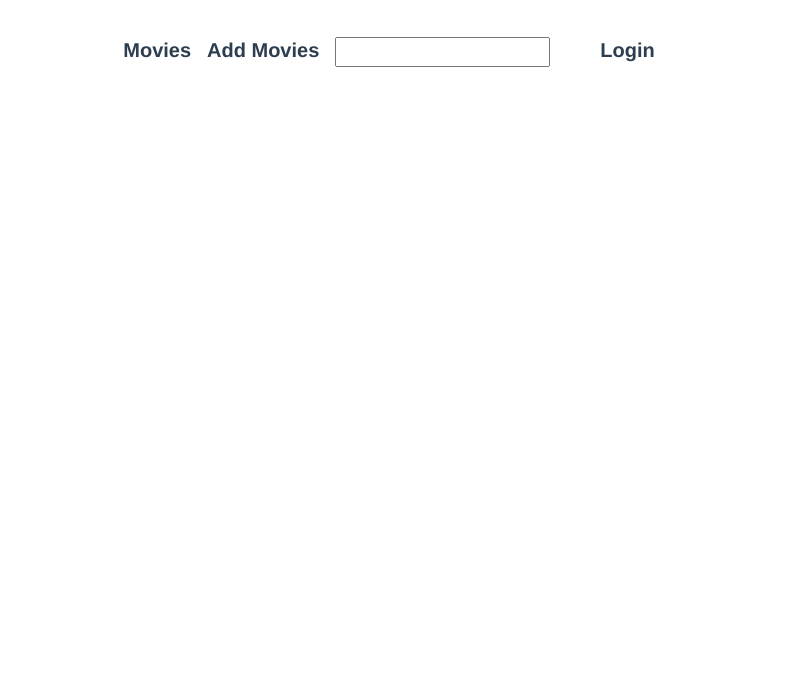
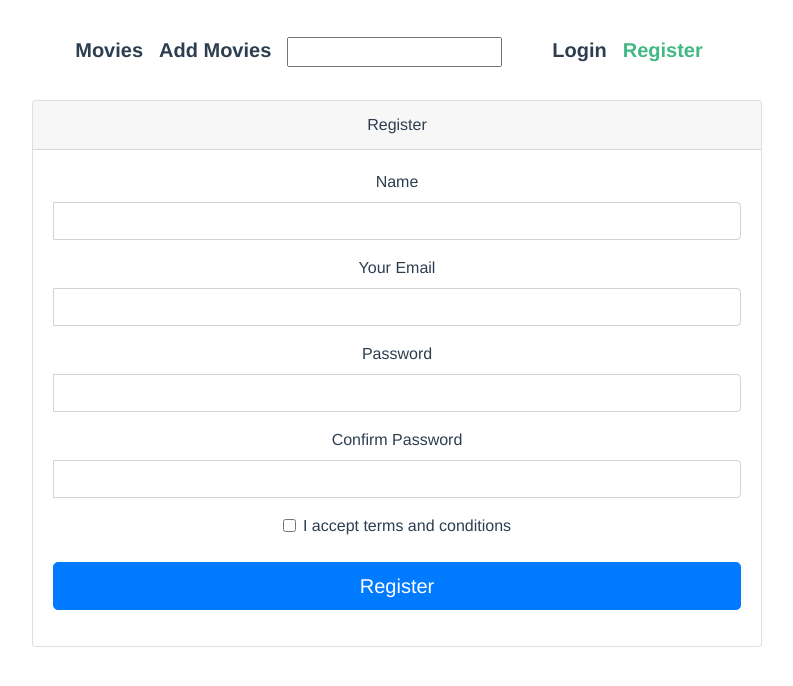
Before and after one commit to Vukasin993/movies-app, a Vue app: page /register in a window 1280 px wide. Shown: the top 686 px of the page, without its empty margins (243-1036 px from the left). Built offline with nearby package versions, Linux system fonts and the light colour scheme.

Commit message:
Add login and logout, create Register form, add register in auth.js

```diff
--- a/src/components/AddMovie.vue
+++ b/src/components/AddMovie.vue
@@ -21,7 +21,7 @@
             </div>
             <label for="duration" class="col-sm-2 col-form-label">Duration</label>
             <div class="col-sm-10">
-            <input v-model="duration" type="text" class="form-control"  placeholder="duration">
+            <input v-model.number="duration" type="number" class="form-control"  placeholder="duration">
             </div>
             <label for="director" class="col-sm-2 col-form-label">Director</label>
             <div class="col-sm-10">
@@ -72,7 +72,7 @@ export default {
                 this.errors.push('duration is required.');
             }
 
-             if(!this.director) {
+             if(!this.director ) {
                 this.errors.push('director is required.');
             }
 
--- a/src/components/NavBar.vue
+++ b/src/components/NavBar.vue
@@ -4,8 +4,11 @@
       <router-link to="/" class="navbar-brand">Movies</router-link>
       <router-link to="/add-movie" class="navbar-brand">Add Movies</router-link>
       <input @input="handleSearchTextChange" />
-      <router-link to="/login" class="navbar-brand login"> Login</router-link>
+      <router-link to="/login" class="navbar-brand login" v-if="!isUserAuthenticated"> Login</router-link>
+      <router-link to="/register" class="navbar-brand" v-if="!isUserAuthenticated">Register</router-link>
+
     </div>
+     <button v-if="isUserAuthenticated" @click="onLogout" type="button" class="btn btn-dark btn-sm">Log out</button>
     <div>
 
     </div>
@@ -14,7 +17,7 @@
 </template>
 
 <script>
-import {mapGetters, mapMutations} from 'vuex'
+import {mapGetters, mapMutations, mapActions} from 'vuex'
 // import AddMovie from './AddMovie'
 
 
@@ -26,19 +29,31 @@ export default {
 
 
   computed: {
-      ...mapGetters([
-          'movies',
-          'filteredMovies'
-      ]),
+      ...mapGetters({
+           isUserAuthenticated: "auth/isUserAuthenticated",
+          movies:'movies',
+          filteredMovies: 'filteredMovies'
+      }),
   },
     methods: {
         ...mapMutations( [
           'setSearchText'
         ]),
 
-   handleSearchTextChange(event) {
-     this.setSearchText(event.target.value)
-   }
+       handleSearchTextChange(event) {
+         this.setSearchText(event.target.value)
+        },
+
+        ...mapActions({
+          logout: "auth/logout"
+        }),
+
+        onLogout() {
+          this.logout();
+          this.$router.push({
+            name:"login"
+          });
+        }
 }
 }
 </script>
--- /dev/null
+++ b/src/components/Register.vue
@@ -0,0 +1,129 @@
+<template>
+  <div class="container">
+    <div class="row justify-content-center">
+      <div class="col-md-8">
+        <div class="card">
+          <div class="card-header">Register</div>
+          <div class="card-body">
+            <form class="form-horizontal" @submit.prevent="onSubmit">
+              <div class="form-group">
+                <label for="name" class="cols-sm-2 control-label">Name</label>
+                <div class="cols-sm-10">
+                  <div class="input-group">
+                    <span class="input-group-addon"></span>
+                    <input
+                      v-model="form.name"
+                      type="text"
+                      class="form-control"
+                      name="name"
+                      id="name"
+                      required
+                    />
+                  </div>
+                </div>
+              </div>
+
+              <div class="form-group">
+                <label for="email" class="cols-sm-2 control-label">Your Email</label>
+                <div class="cols-sm-10">
+                  <div class="input-group">
+                    <span class="input-group-addon"></span>
+                    <input
+                      v-model="form.email"
+                      type="text"
+                      class="form-control"
+                      name="email"
+                      id="email"
+                      required
+                    />
+                  </div>
+                </div>
+              </div>
+              <div class="form-group">
+                <label for="password" class="cols-sm-2 control-label">Password</label>
+                <div class="cols-sm-10">
+                  <div class="input-group">
+                    <span class="input-group-addon"></span>
+                    <div></div>
+                    <input
+                      v-model="form.password"
+                      type="password"
+                      class="form-control"
+                      name="password"
+                      id="password"
+                      required
+                    />
+                  </div>
+                </div>
+              </div>
+              <div class="form-group">
+                <label for="password_confirmation" class="cols-sm-2 control-label">Confirm Password</label>
+                <div class="cols-sm-10">
+                  <div class="input-group">
+                    <span class="input-group-addon"></span>
+                    <input
+                      v-model="form.password_confirmation"
+                      type="password"
+                      class="form-control"
+                      name="password_confirmation"
+                      id="password_confirmation"
+                      required
+                    />
+                  </div>
+                </div>
+              </div>
+              <div class="form-check">
+                <input v-model="form.checked" type="checkbox" class="form-check-input" id="exampleCheck1" />
+                <label class="form-check-label" for="exampleCheck1">I accept terms and conditions</label>
+              </div>
+                <br/>
+              <div v-if="error" class="alert alert-danger" role="alert">Damn son</div>
+              <div class="form-group">
+                <button type="submit" class="btn btn-primary btn-lg btn-block login-button">Register</button>
+              </div>
+            </form>
+          </div>
+        </div>
+      </div>
+    </div>
+  </div>
+</template>
+
+<script>
+import { mapGetters, mapActions } from "vuex";
+export default {
+  data() {
+    return {
+      form: {
+        name: "",
+        email: "",
+        password: "",
+        password_confirmation: "",
+        checked: false
+      }
+    };
+  },
+  computed: {
+    ...mapGetters({
+      error: "auth/errors"
+    })
+  },
+  methods: {
+    ...mapActions({
+      register: "register"
+    }),
+    onSubmit() {
+      // this.form.checked = !!this.form.checked;
+      this.register(this.form).then(() => {
+        if (this.error === null)
+          this.$router.push({
+            name: "login"
+          });
+      });
+    }
+  }
+};
+</script>
+
+<style lang="scss" scoped>
+</style>
--- a/src/router/index.js
+++ b/src/router/index.js
@@ -3,6 +3,7 @@ import VueRouter from 'vue-router'
 import AppMovies from '../views/Movies.vue'
 import AddMovie from '../components/AddMovie'
 import Login from '../components/Login'
+import Register from '../components/Register'
 
 Vue.use(VueRouter)
 
@@ -27,6 +28,11 @@ const routes = [
     path: '/login',
     name: 'login',
     component: Login
+  },
+  {
+    path: '/register',
+    name: 'register',
+    component: Register
   },
 ]
 
--- a/src/vuex/auth.js
+++ b/src/vuex/auth.js
@@ -1,5 +1,5 @@
 import axios from 'axios'
-
+import authService from '../services/AuthService'
 
 
 
@@ -12,7 +12,15 @@ export default {
     },
 
     getters: {
-
+        isUserAuthenticated(state) {
+            return !!state.token
+        },
+        errors(state) {
+            return state.errors
+        },
+        user(state) {
+            return JSON.parse(state.user)
+        }
     },
 
     mutations: {
@@ -40,10 +48,28 @@ export default {
                 context.commit('setErrors',exception)
             }
         },
-        // async attempt ({commit},token) {
-        //     commit('SET_TOKEN', token)
 
+        async register(context, user) {
+            try {
+                 const response = await authService.register(user)
+                 return response
+            } catch(exception) {
+                context.commit('setErrors', exception.response.data.error)
+            }
+        },
+        fetchUser(context, id) {
+            return authService.get(id)
+                .then(
+                    response => { context.commit('setUser', response.data) }
+                )
+        },
 
-        // }
+        logout(context) {
+            context.commit('setToken', null)
+            // localStorage.setItem('token', null) drugo resenje
+            localStorage.clear();
+            // localStorage.removeItem('token'),
+            // localStorage.removeItem('user',null)
+        },
     }
 }
```
